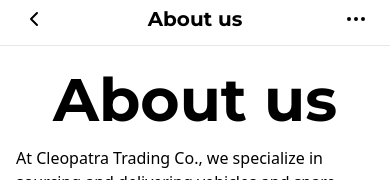
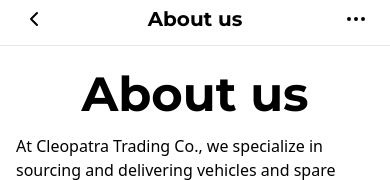
Before and after one commit to mazhugasergei/cleopatra, a Next.js app in the folder frontend/: page / in a window 390 px wide. Shown: the part 851-1031 px from the top of the page. Built offline with nearby package versions, Linux system fonts and the light colour scheme.

Commit message:
fronend: change sections spacing

```diff
--- a/frontend/app/(home)/page.tsx
+++ b/frontend/app/(home)/page.tsx
@@ -7,11 +7,9 @@
 	return (
 		<main>
 			<Hero />
-			<div className="space-y-20 pb-20 md:space-y-32">
-				<About />
-				<Services />
-				<Contact />
-			</div>
+			<About />
+			<Services />
+			<Contact />
 		</main>
 	)
 }
--- a/frontend/components/sections/about.tsx
+++ b/frontend/components/sections/about.tsx
@@ -13,11 +13,11 @@
 	return (
 		<section id="about" data-test="about" {...props}>
 			<SectionHeader backLink="#" title="About us" />
-			<div className="wrapper">
+			<div className="wrapper pb-12 md:pb-20">
 				<h2
 					className={cn(
 						headingFont.className,
-						"mt-6 text-center text-6xl font-bold sm:text-8xl md:mt-12 md:-mb-6 md:text-9xl lg:mt-16 lg:-mb-10 lg:text-[12rem]"
+						"mt-6 text-center text-5xl font-bold sm:text-8xl md:mt-12 md:-mb-6 md:text-9xl lg:mt-16 lg:-mb-10 lg:text-[12rem]"
 					)}
 				>
 					About us
```
